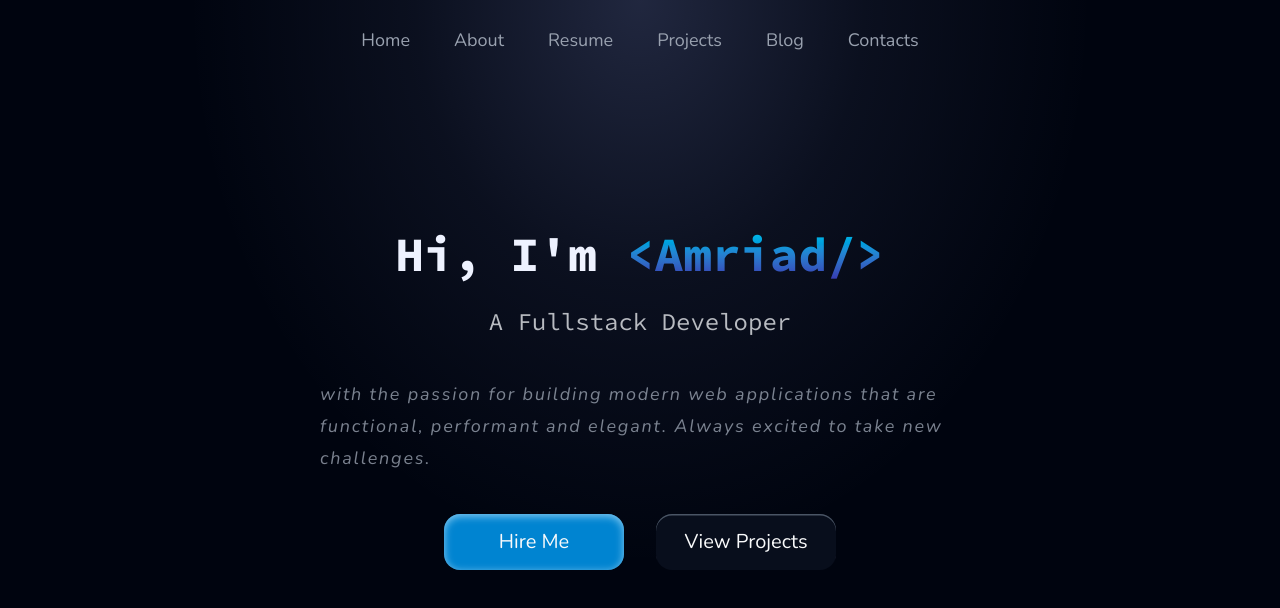
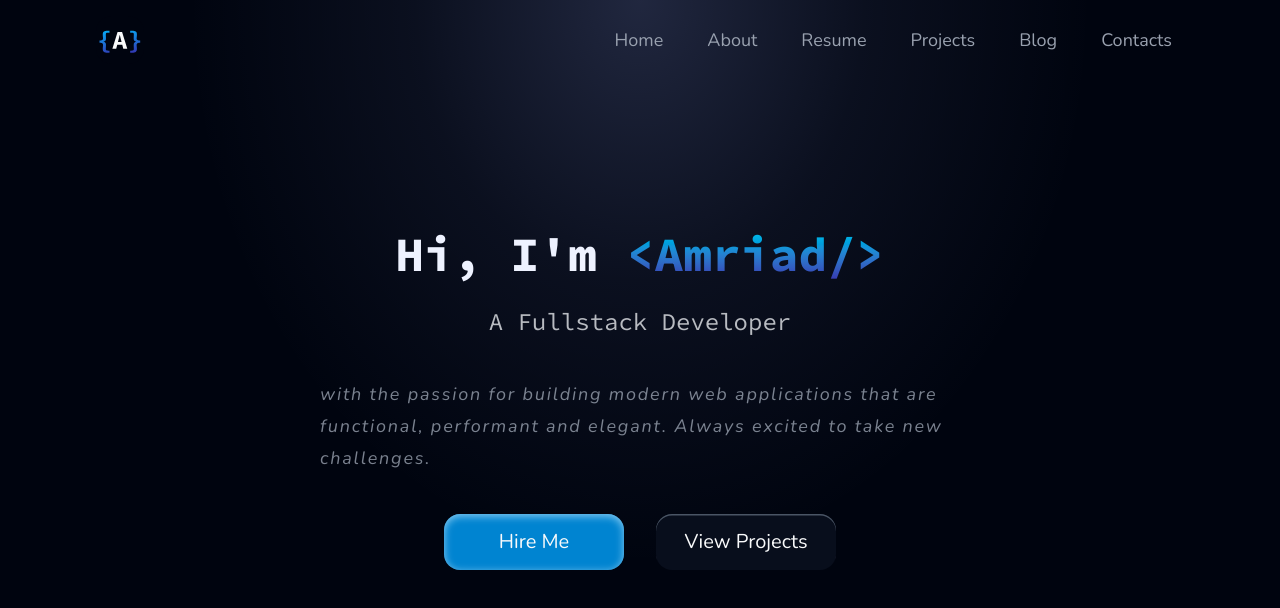
Before and after one commit to Amriad7/personal-portfolio, a React (Vite) app: page / in a window 1280 px wide. Shown: the top 608 px of the page. Built offline with nearby package versions, Linux system fonts and the light colour scheme.

Commit message:
logo added

```diff
--- a/src/components/header.tsx
+++ b/src/components/header.tsx
@@ -1,8 +1,10 @@
+import Logo from "./ui/logo";
 import NavMenu from "./ui/nav-menu";
 
 const Header = () => {
   return (
-    <header className="flex items-center justify-center h-[80px] w-full fixed">
+    <header className="flex items-center justify-between px-24 h-[80px] w-full fixed">
+      <Logo />
       <NavMenu />
     </header>
   );
--- a/src/components/ui/logo.tsx
+++ b/src/components/ui/logo.tsx
@@ -1,4 +1,10 @@
+import logo from "../../assets/logo.svg";
+
 const Logo = () => {
-  return <div>Logo</div>;
+  return (
+    <div>
+      <img src={logo} alt="Website logo" height={48} width={48} />
+    </div>
+  );
 };
 export default Logo;
```
Also changed, not shown: src/assets/logo.svg (added), 1 other file (tests, documents, lock files or other folders).
